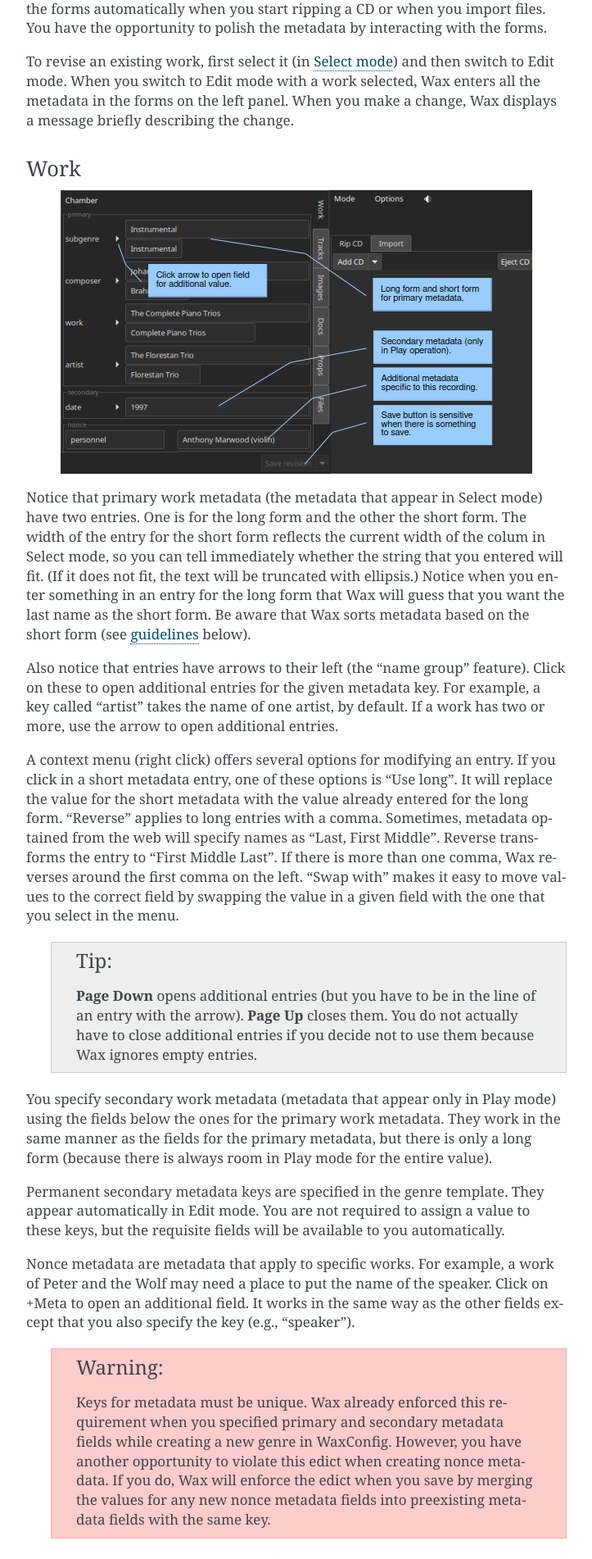
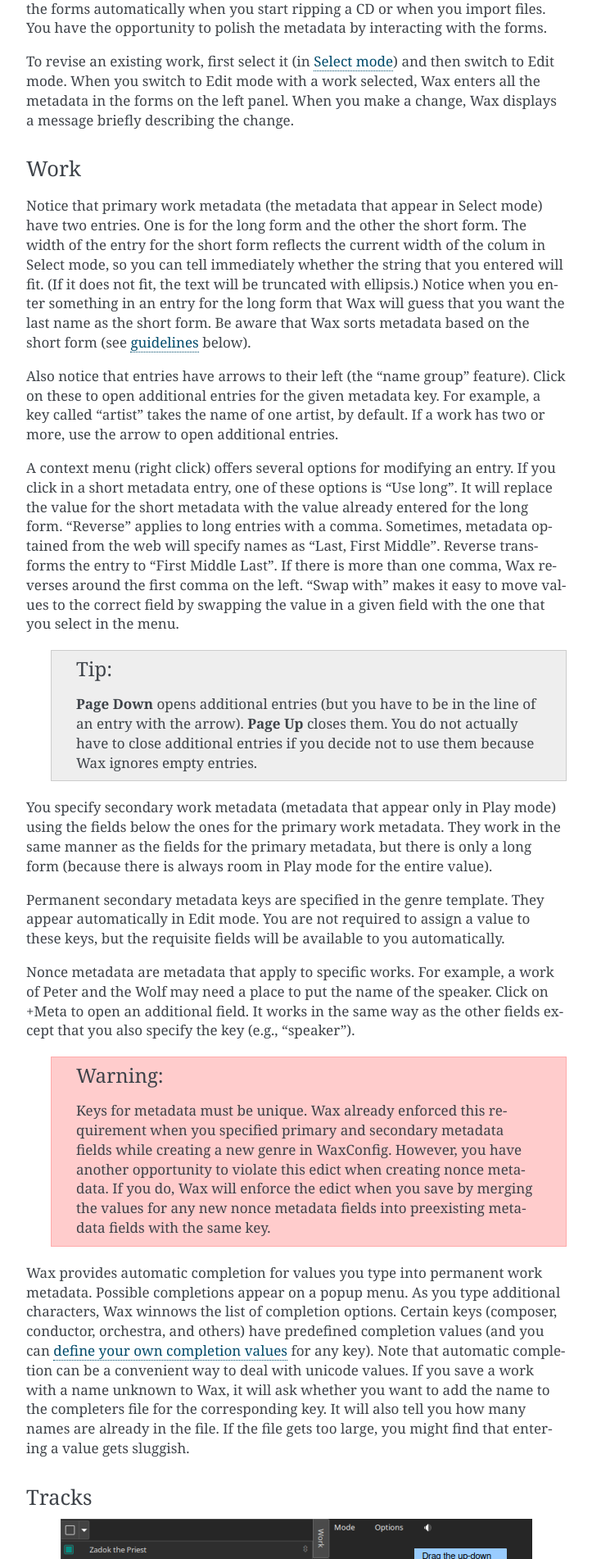
Before and after one commit to jeffbarish/wax-manual, a Sphinx documentation site: the page built from source/edit.rst, in a window 1280 px wide. Shown: the part 1385-3287 px from the top of the page at 82% size, without its empty margins (388-1111 px from the left). Built offline with Sphinx 7.4.7, drawn with Linux system fonts in a browser that asks for light colours.

Commit message:
Test bogus change

```diff
--- a/source/edit.rst
+++ b/source/edit.rst
@@ -52,9 +52,6 @@
 
 Work
 ++++
-
-.. image:: figures/edit-work.png
-    :align: center
 
 Notice that primary work metadata (the metadata that appear in Select mode) have two entries. One is for the long form and the other the short form. The width of the entry for the short form reflects the current width of the colum in Select mode, so you can tell immediately whether the string that you entered will fit. (If it does not fit, the text will be truncated with ellipsis.) Notice when you enter something in an entry for the long form that Wax will guess that you want the last name as the short form. Be aware that Wax sorts metadata based on the short form (see :ref:`guidelines<guidelines>` below).
 
```
